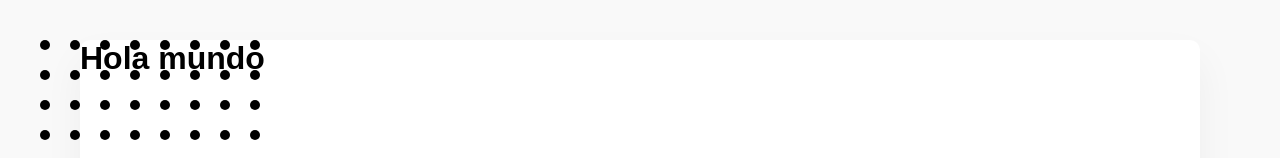
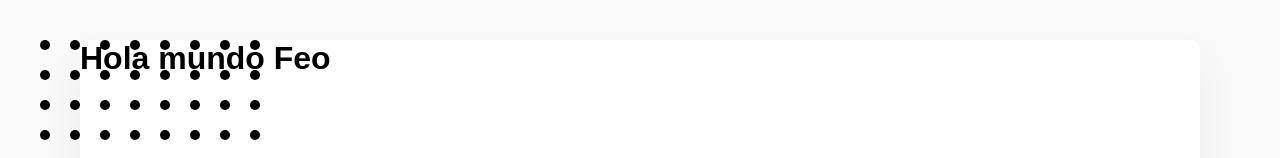
Before and after one commit to SnowMoon272/app_lista_gastos, a React (Create React App) app: page / in a window 1280 px wide. Shown: the top 158 px of the page. Built offline with nearby package versions, Linux system fonts and the light colour scheme; what webfontloader would draw is missing.

Commit message:
Pruebas desde la pc

```diff
--- a/src/App.jsx
+++ b/src/App.jsx
@@ -4,7 +4,7 @@ import React from "react";
 function App() {
   return (
     <div>
-      <h1>Hola mundo</h1>
+      <h1>Hola mundo Feo</h1>
     </div>
   );
 }
```
